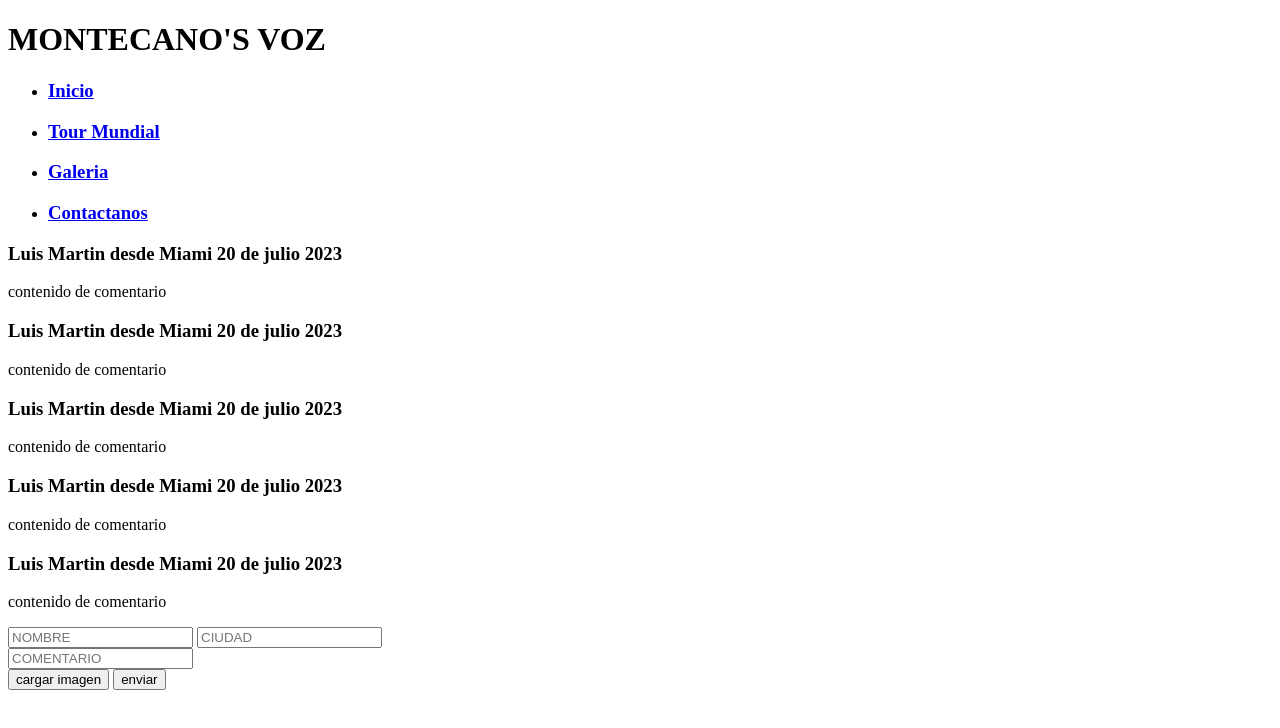
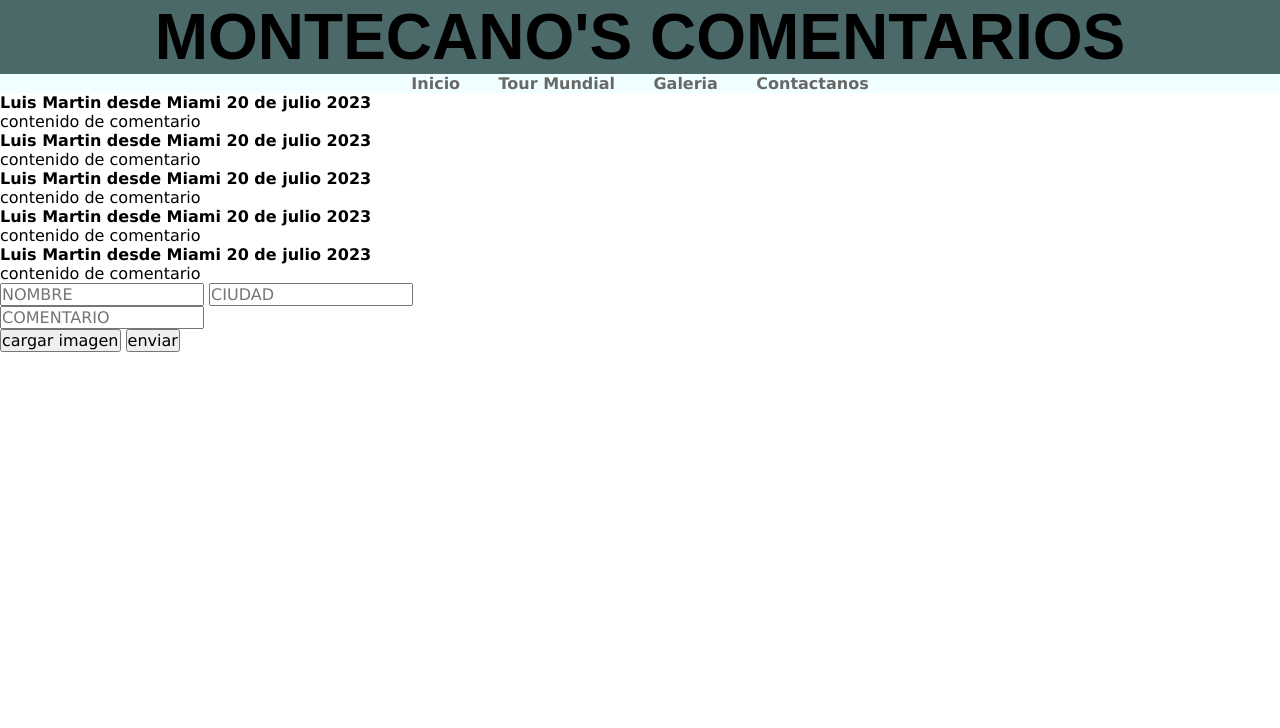
Before and after one commit to AlexisPerdomoD/entregaFinalPerdomo, a plain HTML site: page pages/experiencia-de-fans.html in a window 1280 px wide. Drawn offline with Linux system fonts and the light colour scheme; a web font is replaced by a local one.

Commit message:
agregar modulo scss para estilos experiencias-de-fans

```diff
--- a/pages/experiencia-de-fans.html
+++ b/pages/experiencia-de-fans.html
@@ -4,13 +4,16 @@
   <meta charset="UTF-8">
   <meta http-equiv="X-UA-Compatible" content="IE=edge">
   <meta name="viewport" content="width=device-width, initial-scale=1.0">
-  <link rel="stylesheet" href="/css/">
+  <link rel="preconnect" href="https://fonts.googleapis.com">
+  <link rel="preconnect" href="https://fonts.gstatic.com" crossorigin>
+  <link href="https://fonts.googleapis.com/css2?family=Fasthand&family=Tilt+Neon&display=swap" rel="stylesheet">
+  <link rel="stylesheet" href="/css/style.css">
   <title>TU EXPERIENCIA</title>
 </head>
-<body id="experiencia-de-fans">
-  <header id="header-experiencia-de-fans">
+<body id="experiencias-de-fans">
+  <header>
    <h1>
-     MONTECANO'S VOZ
+     MONTECANO'S COMENTARIOS
     </h1>
     <nav>
       <ul>
--- /dev/null
+++ b/scss/experiencias-de-fans.scss
@@ -0,0 +1,14 @@
+#experiencias-de-fans{
+  background-color: $color-secundario3;
+  header{
+    h1{
+      @include titulos-style(4rem);
+      text-align: center;
+      background-color: $color-principal;
+    }
+    nav{
+      @include nav-style;
+    }
+
+  }
+}
--- a/scss/style.scss
+++ b/scss/style.scss
@@ -4,3 +4,4 @@
 @import "./contactos.scss";
 @import "./tour-mundial.scss";
 @import "./galeria.scss";
+@import "./experiencias-de-fans.scss";
```
Also changed, not shown: css/style.css, 1 other file.
